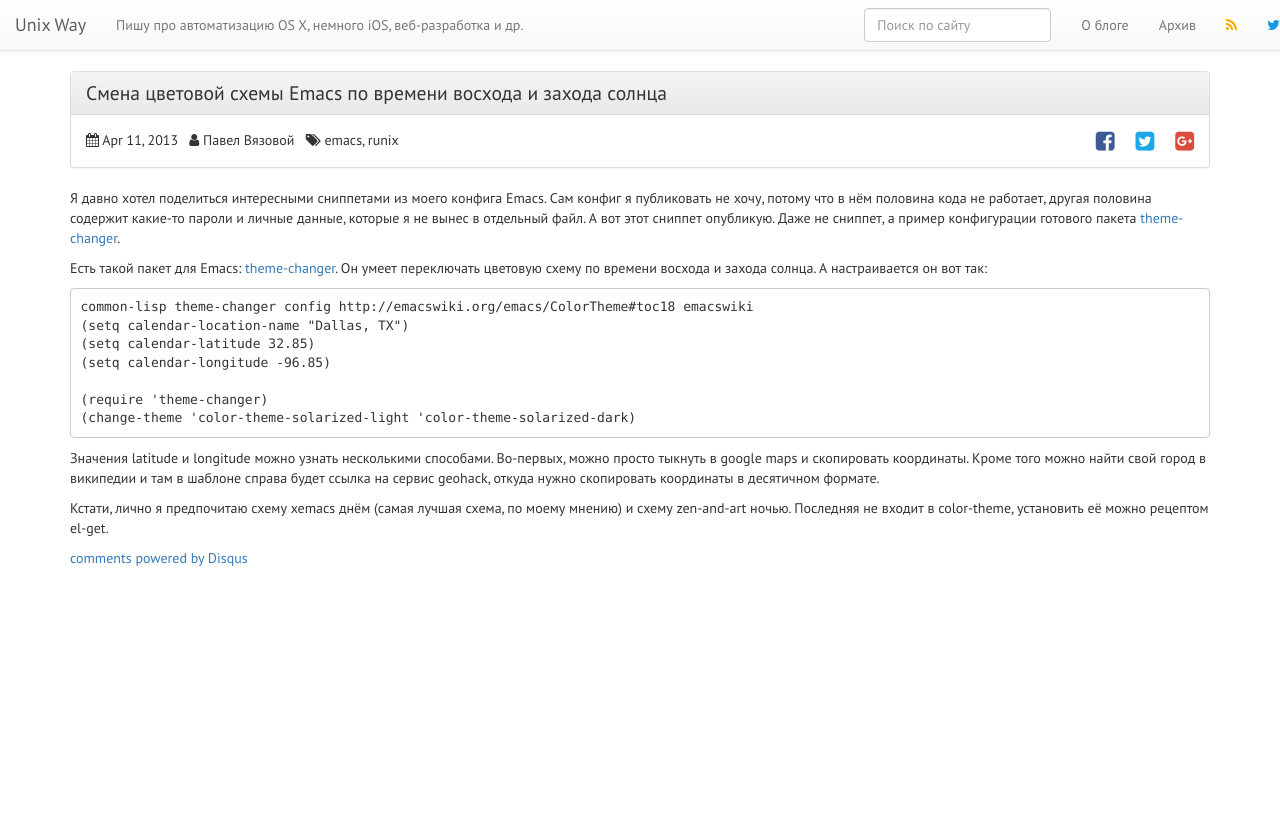
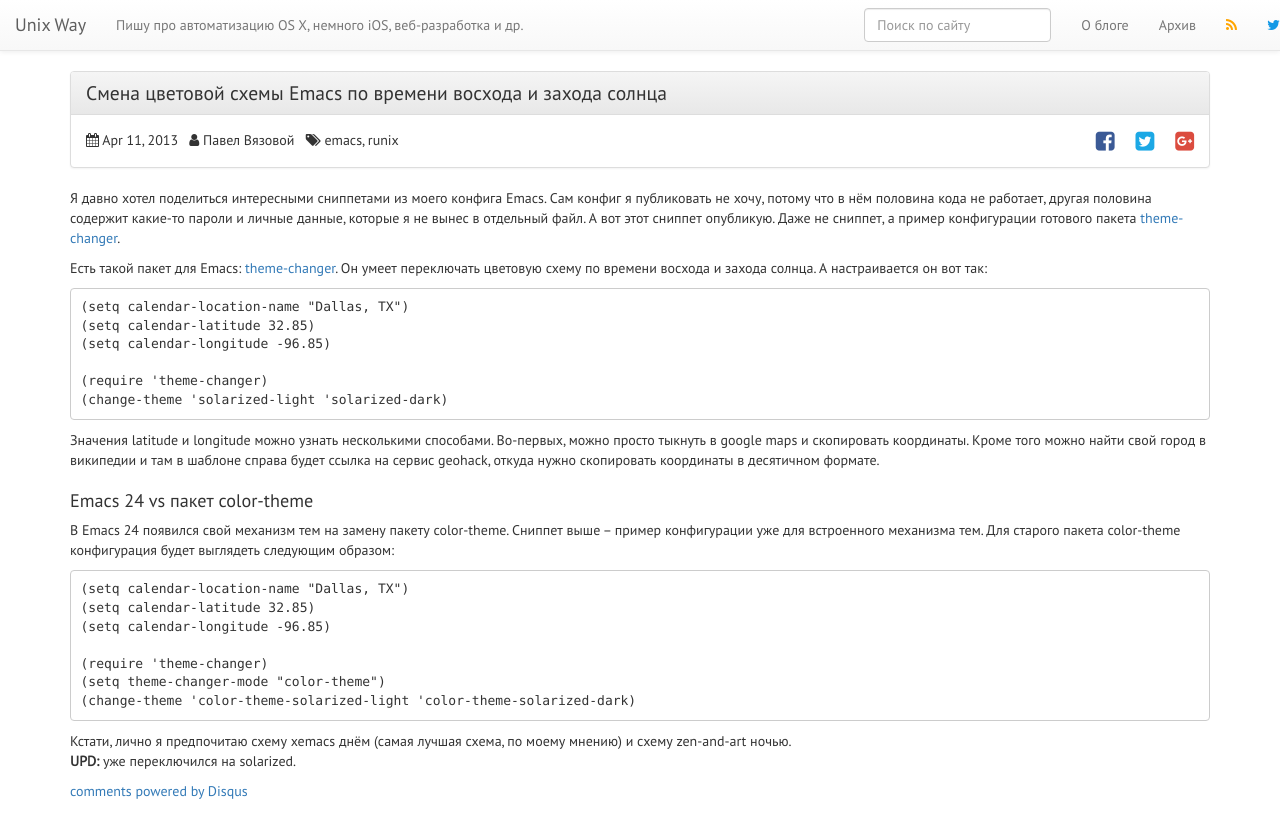
Before and after one commit to vyazovoi/vyazovoi.github.io, a Jekyll site: the page built from _posts/2013-04-11-emacs-theme-change.markdown, in a window 1280 px wide. Shown: the top 838 px of the page. Built offline with Jekyll 4.4.1, drawn with Linux system fonts in a browser that asks for light colours; nearby versions of some CDN libraries; Markdown is read by kramdown in place of the engine named in the settings; comment, search, counter and statistics services are not loaded.

Commit message:
Обновил информацию для Emacs 24

```diff
--- a/_posts/2013-04-11-emacs-theme-change.markdown
+++ b/_posts/2013-04-11-emacs-theme-change.markdown
@@ -10,14 +10,26 @@ keywords: emacs, GNU Emacs, color-theme, цветовые схемы
 
 Есть такой пакет для Emacs: [theme-changer](https://github.com/hadronzoo/theme-changer). Он умеет переключать цветовую схему по времени восхода и захода солнца. А настраивается он вот так:
 
-    common-lisp theme-changer config http://emacswiki.org/emacs/ColorTheme#toc18 emacswiki
     (setq calendar-location-name "Dallas, TX")
     (setq calendar-latitude 32.85)
     (setq calendar-longitude -96.85)
 
     (require 'theme-changer)
-    (change-theme 'color-theme-solarized-light 'color-theme-solarized-dark)
+    (change-theme 'solarized-light 'solarized-dark)
 
 Значения latitude и longitude можно узнать несколькими способами. Во-первых, можно просто тыкнуть в google maps и скопировать координаты. Кроме того можно найти свой город в википедии и там в шаблоне справа будет ссылка на сервис geohack, откуда нужно скопировать координаты в десятичном формате.
 
-Кстати, лично я предпочитаю схему xemacs днём (самая лучшая схема, по моему мнению) и схему zen-and-art ночью. Последняя не входит в color-theme, установить её можно рецептом el-get.
+## Emacs 24 vs пакет color-theme
+
+В Emacs 24 появился свой механизм тем на замену пакету color-theme. Сниппет выше – пример конфигурации уже для встроенного механизма тем. Для старого пакета color-theme конфигурация будет выглядеть следующим образом:
+
+    (setq calendar-location-name "Dallas, TX")
+    (setq calendar-latitude 32.85)
+    (setq calendar-longitude -96.85)
+
+    (require 'theme-changer)
+    (setq theme-changer-mode "color-theme")
+    (change-theme 'color-theme-solarized-light 'color-theme-solarized-dark)
+
+Кстати, лично я предпочитаю схему xemacs днём (самая лучшая схема, по моему мнению) и схему zen-and-art ночью.
+**UPD:** уже переключился на solarized.
```
